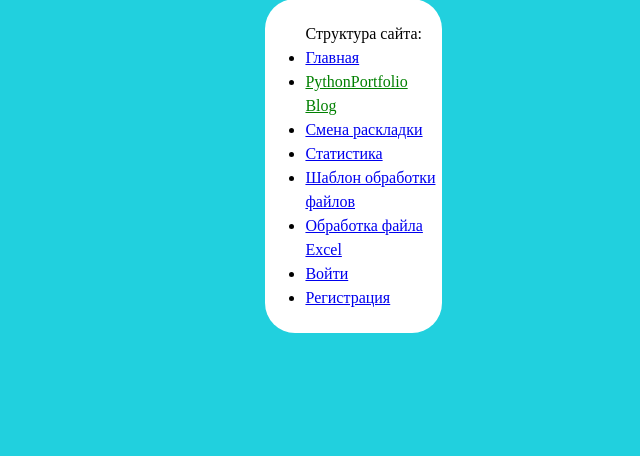
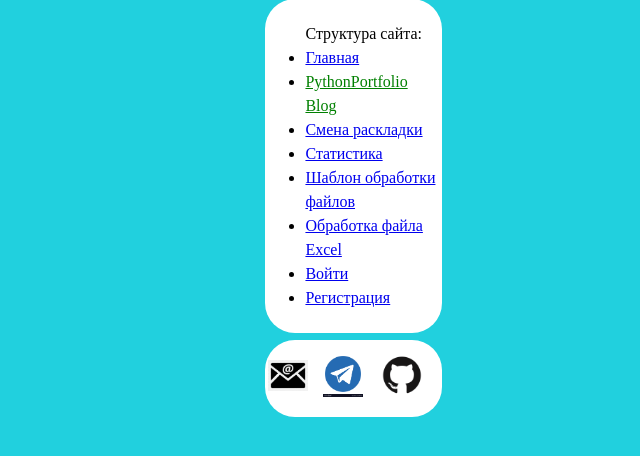
Before and after one commit to GlennMiller1991/PythonPortfolio, a Flask app: page /blog in a window 1280 px wide. Shown: the part 313-769 px from the top of the page, without its empty margins (640-1280 px from the left). Run offline with Flask 2, Linux system fonts and the light colour scheme; data that the repository does not hold is empty.

Commit message:
Добавлена секция с контактами

```diff
--- a/project/static/base.css
+++ b/project/static/base.css
@@ -36,6 +36,11 @@ section {
     padding-top:    7px;
 }
 
+#contacts {
+  width: 100%;
+  margin: 0 auto;
+}
+
 #left_center {
     width: 68%;
     float: left;
--- a/project/static/base_mobile.css
+++ b/project/static/base_mobile.css
@@ -36,6 +36,11 @@ section {
     padding-top:    7px;
 }
 
+#contacts {
+  width: 100%;
+  margin: 0 auto;
+}
+
 #left_center {
     width: 68%;
     float: left;
--- a/project/templates/base.html
+++ b/project/templates/base.html
@@ -63,6 +63,15 @@
                         </ul>
                         <script src="{{ url_for('static', filename='script_base.js')}}"></script>
                     </section>
+                    <section>
+                        <table id='contacts'>
+                            <tr>
+                                <td><a href='mailto:gatesoftommorow91@mail.ru'><img src="{{ url_for('static', filename='mail.png') }}" width='40px'></a></td>
+                                <td><a href='https://t.me/alexandroBas'><img src="{{ url_for('static', filename='telegram.jpg') }}" width='40px'></a></td>
+                                <td><a href='https://github.com/GlennMiller1991'><img src="{{ url_for('static', filename='github.png') }}" width='50px'></a></td>
+                            </tr>
+                        </table>
+                    </section>
                 </aside>
                 <section id="left_center">
                     {% block content %}
```
Also changed, not shown: project/static/github.png (added), project/static/mail.png (added), project/static/telegram.jpg (added), project/static/telegram.png (added), 1 other file.
